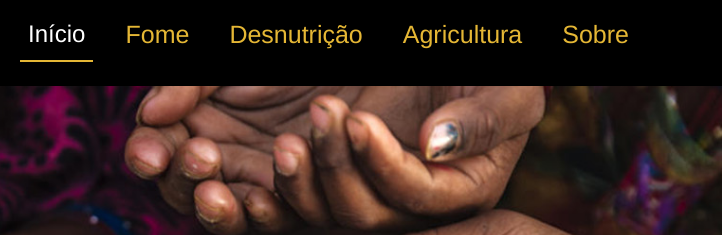
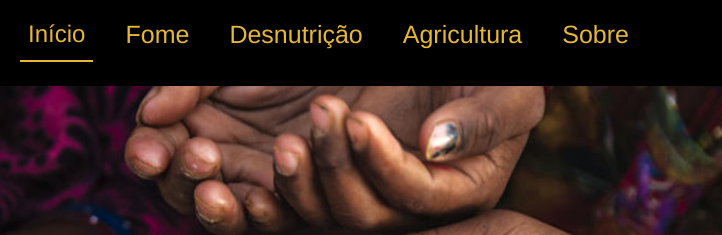
Before and after one commit to crfcaio01/meu-primeiro-site_, a plain HTML site: page index.html in a window 1280 px wide. In both pictures the pointer is over the link 613 px from the left and 35 px from the top of the page. Shown: the top 235 px of the page, 558-1280 px from the left. Drawn offline with nearby package versions, Linux system fonts and the light colour scheme.

Commit message:
Update estilo.css

```diff
--- a/css/estilo.css
+++ b/css/estilo.css
@@ -24,7 +24,7 @@ body{
 }
 
 .navbar-light .navbar-nav .nav-link:hover{
-	color: #fff;
+	color: #e5b735;
 	border-bottom: 2px solid #e5b735;
 	font-size: 24px;
 }
```
